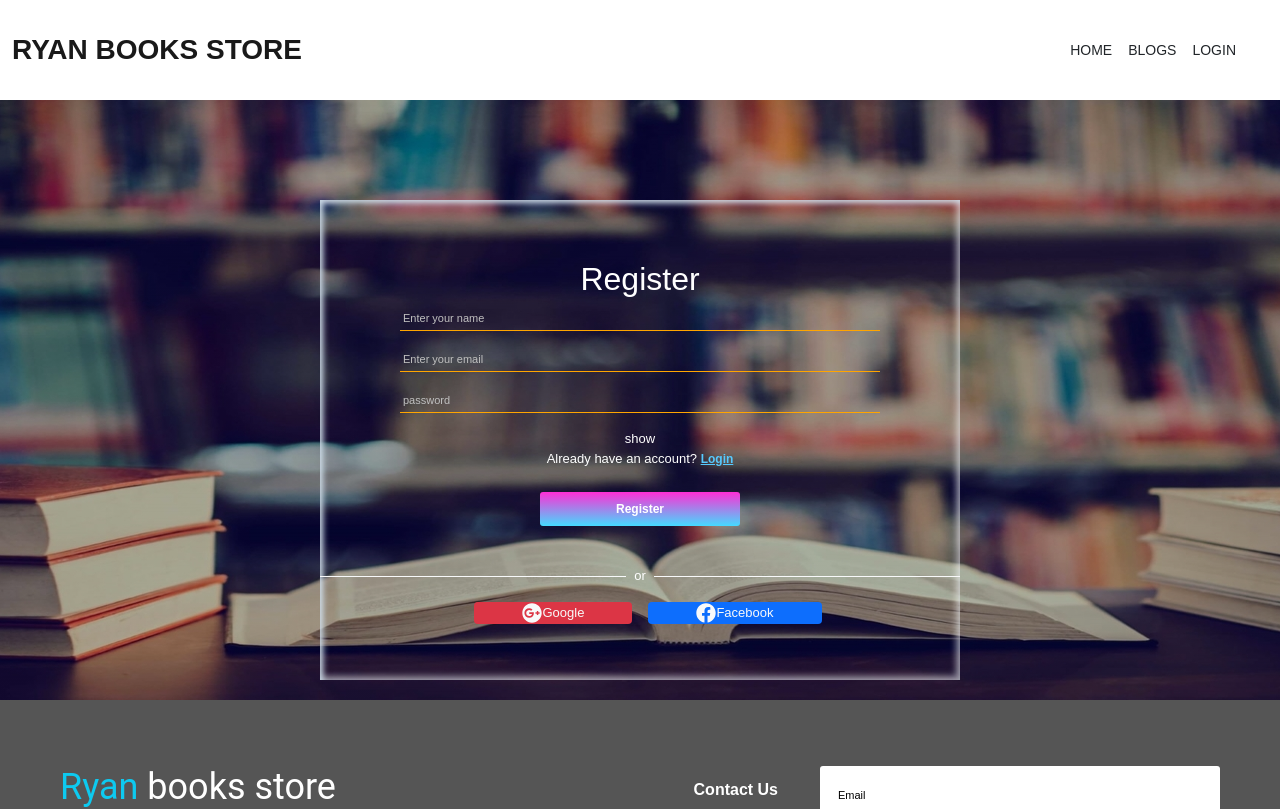
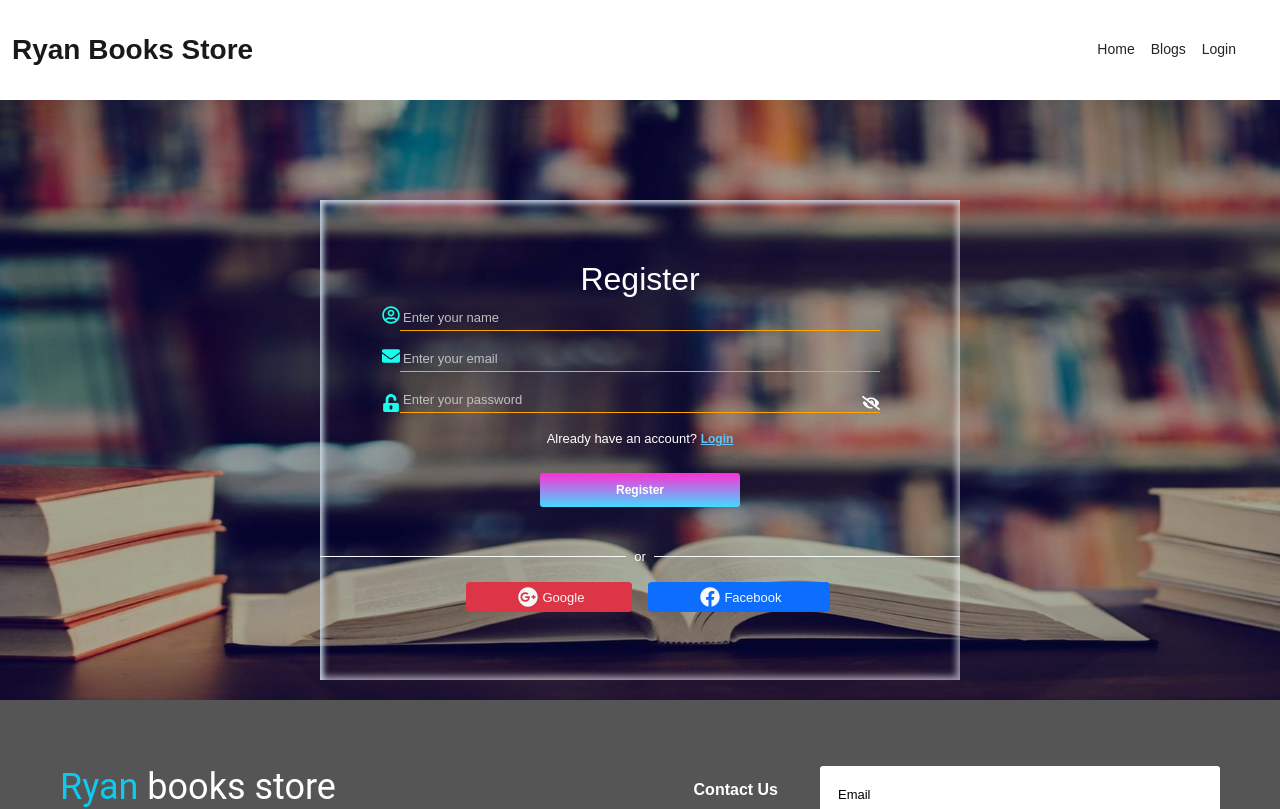
Before and after one commit to CodeWithShamim/Ryan-books-store-client-side, a React (Create React App) app: page /signup in a window 1280 px wide. Shown: the top 809 px of the page. Built offline with nearby package versions, Linux system fonts and the light colour scheme; no server answers.

Commit message:
icon added

```diff
--- a/src/components/Login/LoginForm/LoginForm.css
+++ b/src/components/Login/LoginForm/LoginForm.css
@@ -15,8 +15,32 @@
 
 ::placeholder {
     font-family: Arial, Helvetica, sans-serif;
-    font-size: 11px;
+    font-size: 13px;
     color: #c0c0c0;
+}
+
+
+/* ============set icon in input field=============== */
+
+.field-box {
+    position: relative;
+}
+
+.field-icon {
+    position: absolute;
+    left: -18px;
+    font-size: 18px;
+    color: rgb(23, 255, 236);
+}
+
+.password-box {
+    position: relative;
+}
+
+.eye-icon {
+    position: absolute;
+    right: 0;
+    font-size: 18px;
 }
 
 
--- a/src/components/Login/LoginForm/LoginForm.js
+++ b/src/components/Login/LoginForm/LoginForm.js
@@ -5,6 +5,7 @@ import { toast } from "react-toastify";
 import auth from "../../../firebase.init";
 import Loading from "../../Shared/Loading/Loading";
 import SocialLogin from "../../Shared/SocialLogin";
+import { FaEye, FaEyeSlash, FaEnvelope, FaUnlockAlt } from "react-icons/fa";
 import "./LoginForm.css";
 
 const LoginForm = () => {
@@ -51,23 +52,36 @@ const LoginForm = () => {
           onSubmit={handleLogin}
           className="d-flex flex-column w-75 mx-auto"
         >
+          {/* set envelpe icon  */}
+          <div className="field-box">
+            <FaEnvelope className="field-icon" />
             <input
-            className="mb-3"
+              className="mb-3 w-100"
               type="email"
               name="email"
               id="email"
               required
-            placeholder="email here"
+              placeholder="Email here"
             />
+          </div>
+
+          {/* set eye icon  */}
+          <div className="password-box">
+            <span className="eye-icon" onClick={handleShowPass}>
+              {show ? <FaEye /> : <FaEyeSlash />}
+            </span>
+            <span className="field-icon">
+              <FaUnlockAlt />
+            </span>
             <input
-            className="mb-3"
+              className="mb-3 w-100"
               type={show ? "text" : "password"}
               name="password"
               id="password"
               required
-            placeholder="password here"
+              placeholder="Password here"
             />
-          <span onClick={handleShowPass}>show</span>
+          </div>
 
           <p>
             Don't have an account? <Link to="/signup">sign up</Link>
--- a/src/components/Login/SignupForm/SignupForm.js
+++ b/src/components/Login/SignupForm/SignupForm.js
@@ -8,6 +8,13 @@ import {
 import auth from "../../../firebase.init";
 import Loading from "../../Shared/Loading/Loading";
 import { toast } from "react-toastify";
+import {
+  FaEye,
+  FaEyeSlash,
+  FaUnlockAlt,
+  FaEnvelope,
+  FaRegUserCircle,
+} from "react-icons/fa";
 
 const SignupForm = () => {
   const [show, setShow] = useState(false);
@@ -60,33 +67,50 @@ const SignupForm = () => {
           onSubmit={handleRegister}
           className="d-flex flex-column w-75 mx-auto"
         >
+          {/* set user icon  */}
+          <div className="field-box">
+            <FaRegUserCircle className="field-icon" />
             <input
-            className="mb-3"
+              className="mb-3 w-100"
               type="text"
               name="name"
               id="name"
               required
               placeholder="Enter your name"
             />
+          </div>
 
+          {/* set envelpe icon  */}
+          <div className="field-box">
+            <FaEnvelope className="field-icon" />
             <input
-            className="mb-3"
+              className="mb-3 w-100"
               type="email"
               name="email"
               id="email"
               required
               placeholder="Enter your email"
             />
+          </div>
 
+          {/* set eye icon  */}
+          <div className="password-box">
+            <span className="eye-icon" onClick={handleShowPass}>
+              {show ? <FaEye /> : <FaEyeSlash />}
+            </span>
+            <span className="field-icon">
+              <FaUnlockAlt />
+            </span>
             <input
-            className="mb-3"
+              className="mb-3 w-100"
               type={show ? "text" : "password"}
               name="password"
               id="password"
               required
-            placeholder="password"
+              placeholder="Enter your password"
             />
-          <span onClick={handleShowPass}>show</span>
+          </div>
+          {/* ==========end here ========== */}
 
           <p>
             Already have an account? <Link to="/login">Login</Link>
--- a/src/components/Shared/Header/Header.css
+++ b/src/components/Shared/Header/Header.css
@@ -9,12 +9,13 @@
 .navber-container a {
     color: inherit;
     text-decoration: none;
-    text-transform: uppercase;
     font-family: sans-serif;
     font-size: 14px;
     font-weight: 500;
+    transition: 1s linear;
+    border-bottom: 1px solid #fff;
 }
 
 a:hover {
-    color: orange;
+    border-bottom: 1px solid rgb(99, 98, 98);
 }
--- a/src/components/Shared/Header/Header.js
+++ b/src/components/Shared/Header/Header.js
@@ -11,12 +11,7 @@ const Header = () => {
   return (
     <div className="header-container">
       {["md"].map((expand) => (
-        <Navbar
-          key={expand}
-          bg="light"
-          expand={expand}
-          className="navber-container py-4"
-        >
+        <Navbar key={expand} expand={expand} className="navber-container py-4">
           <Container fluid>
             <Navbar.Brand>
               <Link to="/" className="fs-3 fw-bold">
--- a/src/components/Shared/SocialLogin.js
+++ b/src/components/Shared/SocialLogin.js
@@ -6,8 +6,7 @@ import { useLocation, useNavigate } from "react-router-dom";
 import { toast } from "react-toastify";
 import auth from "../../firebase.init";
 import Loading from "./Loading/Loading";
-import { FaGooglePlus } from "react-icons/fa";
-import { FaFacebook } from "react-icons/fa";
+import { FaGooglePlus, FaFacebook } from "react-icons/fa";
 
 const SocialLogin = () => {
   const [signInWithGoogle, googleUser, googleLoading, googleError] =
@@ -58,7 +57,7 @@ const SocialLogin = () => {
         onClick={handleGoogleLogin}
       >
         <span className="d-flex align-items-center justify-content-center">
-          <FaGooglePlus className="fs-5" />
+          <FaGooglePlus className="fs-3 p-1" />
           Google
         </span>
       </button>
@@ -67,7 +66,7 @@ const SocialLogin = () => {
         onClick={handleFacebookLogin}
       >
         <span className="d-flex align-items-center justify-content-center">
-          <FaFacebook className="fs-5" />
+          <FaFacebook className="fs-3 p-1" />
           Facebook
         </span>{" "}
       </button>
```
Lines whose indentation alone changed are shown as unchanged.
